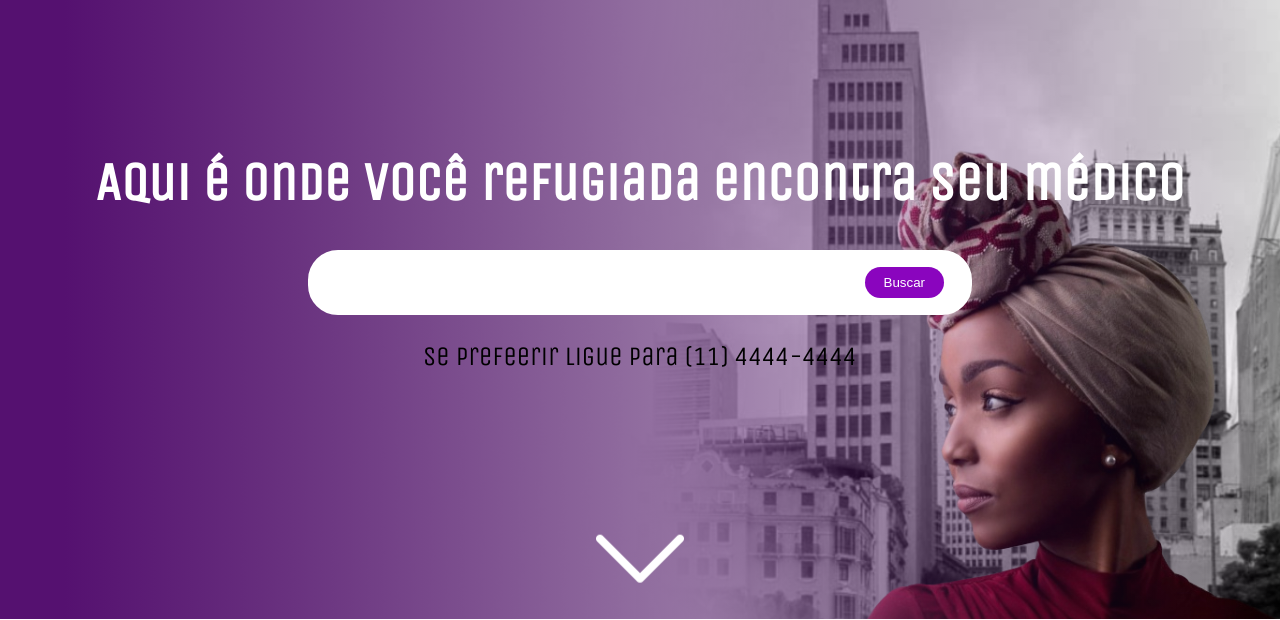
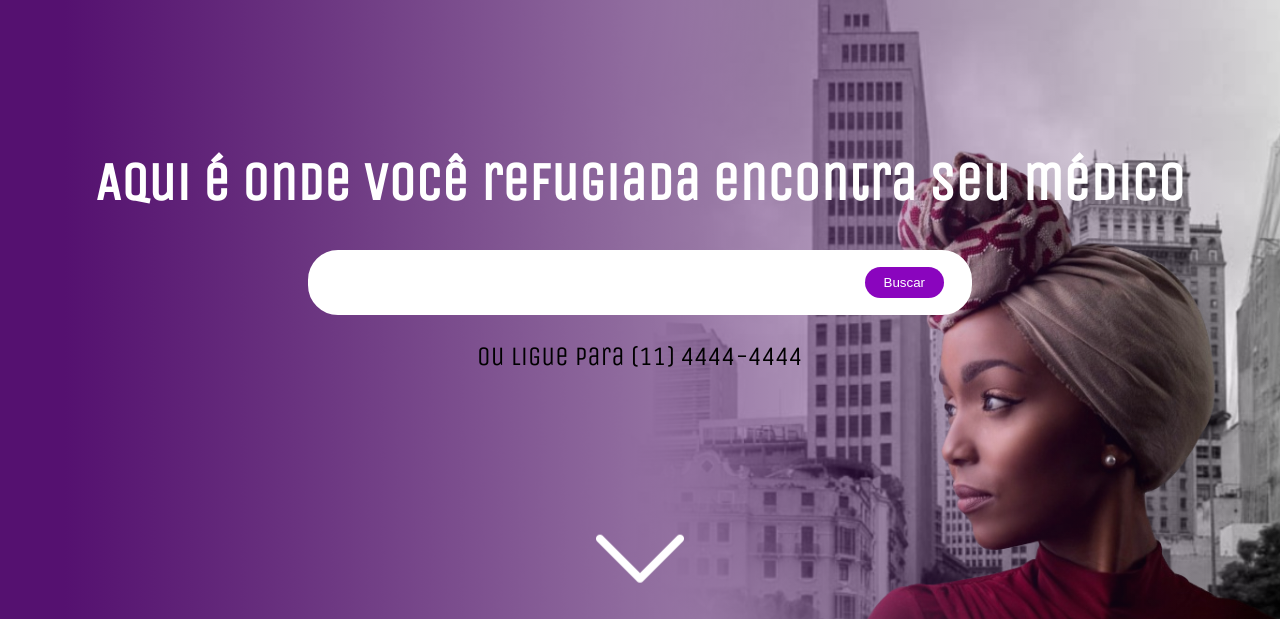
Before and after one commit to vanmtv/dr-ella, a Django app: page / in a window 1280 px wide. Shown: the part 101-721 px from the top of the page. Run offline with Django 3.2, Linux system fonts and the light colour scheme; some web fonts are replaced.

Commit message:
Trocar texto se preferir para  ou ligue

```diff
--- a/app/templates/home.html
+++ b/app/templates/home.html
@@ -10,7 +10,7 @@
             <input type='text' name='pesquisa'>
             <button type='submit'>Buscar</button>
         </form>
-        <p>Se prefeerir ligue para (11) 4444-4444</p>
+        <p>Ou ligue para (11) 4444-4444</p>
     </div>
     <div class="seta-pai">
         <img class="seta" src="{% static 'images/seta.png' %}" alt="">
```
